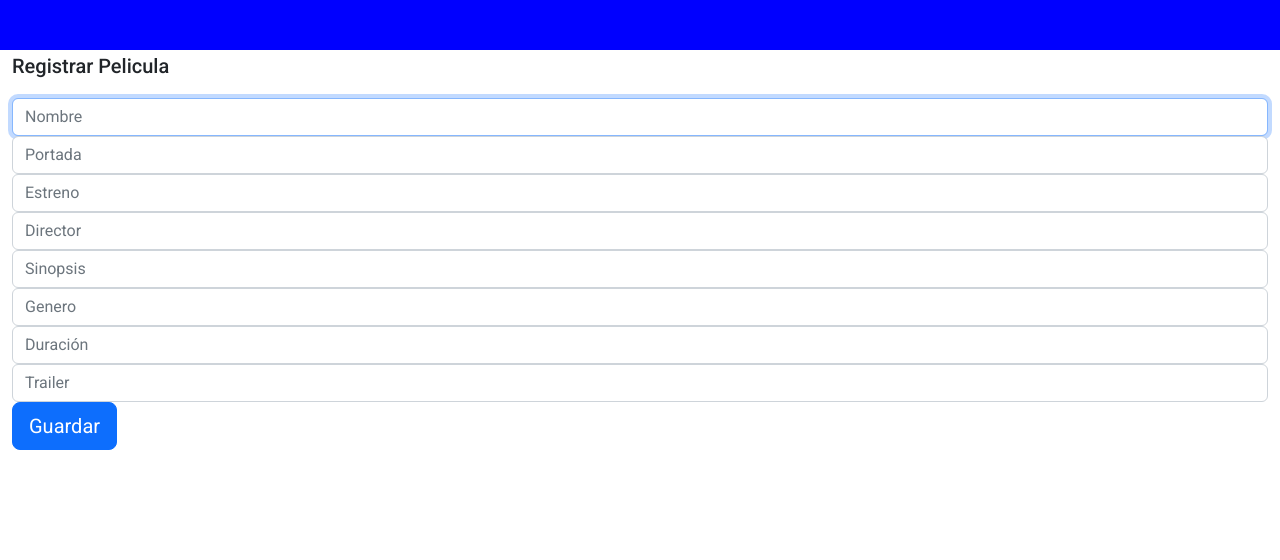
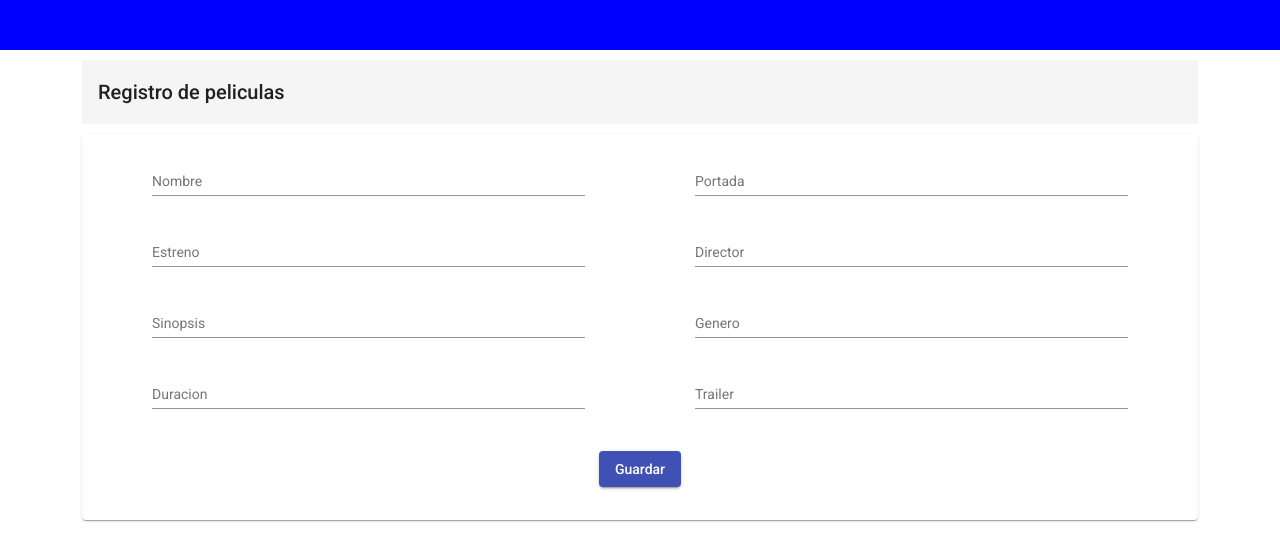
Before and after one commit to Leon564/movieStation-app, an Angular app: page /pelicula/crear in a window 1280 px wide. Shown: the top 560 px of the page. Built offline with nearby package versions, Linux system fonts and the light colour scheme.

Commit message:
frontend desing

```diff
--- a/package.json
+++ b/package.json
@@ -21,6 +21,7 @@
     "@angular/platform-browser-dynamic": "^14.1.0",
     "@angular/router": "^14.1.0",
     "rxjs": "~7.5.0",
+    "sweetalert2": "^11.4.35",
     "tslib": "^2.3.0",
     "zone.js": "~0.11.4"
   },
--- a/src/app/admin/login/login.component.css
+++ b/src/app/admin/login/login.component.css
@@ -0,0 +1,6 @@
+.container{
+  width: 30%;
+}
+.ancho{
+  width: 50%;
+}
--- a/src/app/crear-pelicula/crear-pelicula.component.css
+++ b/src/app/crear-pelicula/crear-pelicula.component.css
@@ -0,0 +1,8 @@
+:host {
+    display: flex;
+    flex-direction: column;
+    align-items: flex-start;
+  }
+.ancho{
+  width: 80%;
+}
--- a/src/app/crear-pelicula/crear-pelicula.component.html
+++ b/src/app/crear-pelicula/crear-pelicula.component.html
@@ -1,31 +1,62 @@
-<main class="container-fluid">
-    <!--login form with username an password-->
-    <form [formGroup]="checkoutForm" class="form-signin" (ngSubmit)="crear()">
-        <h2 class="form-signin-heading">Registrar Pelicula</h2>
-        <label for="nombre" class="sr-only">Nombre</label>
-        <input type="text" id="nombre" class="form-control" placeholder="Nombre" required autofocus formControlName="nombre"  name="nombre">
-
-        <label for="portada" class="sr-only">Portada</label>
-        <input type="text" id="portada" class="form-control" placeholder="Portada" required formControlName="portada"  name="portada">
-
-        <label for="estreno" class="sr-only">Estreno</label>
-        <input type="text" id="estreno" class="form-control" placeholder="Estreno" required formControlName="estreno"  name="estreno">
-
-        <label for="director" class="sr-only">Director</label>
-        <input type="text" id="director" class="form-control" placeholder="Director" required formControlName="director"  name="director">
-
-        <label for="sinopsis" class="sr-only">Sinopsis</label>
-        <input type="text" id="sinopsis" class="form-control" placeholder="Sinopsis" required formControlName="sinopsis"  name="sinopsis">
-
-        <label for="genero" class="sr-only">Genero</label>
-        <input type="text" id="genero" class="form-control" placeholder="Genero" required formControlName="genero"  name="genero">
-
-        <label for="duración" class="sr-only">Duración</label>
-        <input type="text" id="duración" class="form-control" placeholder="Duración" required formControlName="duración"  name="duración">
-
-        <label for="trailer" class="sr-only">Trailer</label>
-        <input type="text" id="trailer" class="form-control" placeholder="Trailer" required formControlName="trailer"  name="trailer">
-
-        <button class="btn btn-lg btn-primary btn-block" type="submit">Guardar</button>
-    </form>
-</main>
+<div class="container">
+    <mat-toolbar style="margin-top:10px;">
+        <span>Registro de peliculas</span>
+      </mat-toolbar>
+      <mat-card style="margin-top: 10px;">
+        <form [formGroup]="checkoutForm" (ngSubmit)="crear()">
+            <mat-grid-list cols="2" rowHeight="70px">
+                <mat-grid-tile [colspan]="1" [rowspan]="1">
+                    <mat-form-field class="ancho">
+                        <mat-label>Nombre</mat-label>
+                        <input matInput formControlName="nombre">
+                    </mat-form-field>
+                </mat-grid-tile>
+                <mat-grid-tile [colspan]="1" [rowspan]="1">
+                    <mat-form-field class="ancho">
+                        <mat-label>Portada</mat-label>
+                        <input matInput formControlName="portada">
+                    </mat-form-field>
+                </mat-grid-tile>
+                <mat-grid-tile [colspan]="1" [rowspan]="1">
+                    <mat-form-field class="ancho">
+                        <mat-label>Estreno</mat-label>
+                        <input matInput formControlName="estreno">
+                    </mat-form-field>
+                </mat-grid-tile>
+                <mat-grid-tile [colspan]="1" [rowspan]="1">
+                    <mat-form-field class="ancho">
+                        <mat-label>Director</mat-label>
+                        <input matInput formControlName="director">
+                    </mat-form-field>
+                </mat-grid-tile>
+                <mat-grid-tile [colspan]="1" [rowspan]="1">
+                    <mat-form-field class="ancho">
+                        <mat-label>Sinopsis</mat-label>
+                        <input matInput formControlName="sinopsis">
+                    </mat-form-field>
+                </mat-grid-tile>
+                <mat-grid-tile [colspan]="1" [rowspan]="1">
+                    <mat-form-field class="ancho">
+                        <mat-label>Genero</mat-label>
+                        <input matInput formControlName="genero">
+                    </mat-form-field>
+                </mat-grid-tile>
+                <mat-grid-tile [colspan]="1" [rowspan]="1">
+                    <mat-form-field class="ancho">
+                        <mat-label>Duracion</mat-label>
+                        <input matInput formControlName="duración">
+                    </mat-form-field>
+                </mat-grid-tile>
+                <mat-grid-tile [colspan]="1" [rowspan]="1">
+                    <mat-form-field class="ancho">
+                        <mat-label>Trailer</mat-label>
+                        <input matInput formControlName="trailer">
+                    </mat-form-field>
+                </mat-grid-tile>
+                <mat-grid-tile [colspan]="2" [rowspan]="1">
+                    <button type="submit" mat-raised-button color="primary">Guardar</button>
+                </mat-grid-tile>
+            </mat-grid-list>
+        </form>
+    </mat-card>
+</div>
--- a/src/app/crear-pelicula/crear-pelicula.component.ts
+++ b/src/app/crear-pelicula/crear-pelicula.component.ts
@@ -4,12 +4,16 @@ import { Router } from '@angular/router';
 import { PeliculaDTO } from '../dto/pelicula-DTO';
 import { AuthService } from '../services/auth/auth.service';
 import { PeliculasService } from '../services/peliculas/peliculas.service';
+import Swal from 'sweetalert2';
+
+
 
 @Component({
   selector: 'app-crear-pelicula',
   templateUrl: './crear-pelicula.component.html',
   styleUrls: ['./crear-pelicula.component.css']
 })
+
 export class CrearPeliculaComponent implements OnInit {
   constructor(private form:FormBuilder, private service: PeliculasService,private auth:AuthService,private router:Router) { }
 
@@ -30,15 +34,39 @@ export class CrearPeliculaComponent implements OnInit {
     this.service.create(<PeliculaDTO>this.checkoutForm.value, localStorage.getItem("token")!).subscribe((data:any)=>{
       if (data.status === 406) {
         this.auth.logOut();
-        alert(data.message);
+        alert('error');
       }
-      if (data.status === 404) return alert('server error');
-      alert(data.mensaje);
+      if (data.status === 404) return this.alert404();
+      this.alertcreate();
       this.router.navigate(['/']);
     },(error:any)=>{
-      alert('error');
+      this.alertnologin();
       this.auth.logOut();
     });
   }
+  alertnologin(){
+    Swal.fire({
+      position: 'center',
+      icon: 'error',
+      title: 'Inicio de sesion requerido para esta operación',
+      showConfirmButton: true,
+    })
+  }
+  alertcreate(){
+    Swal.fire({
+      position: 'center',
+      icon: 'success',
+      title: 'Pelicula creada correctamente',
+      showConfirmButton: true,
+    })
+  }
+  alert404(){
+    Swal.fire({
+      position: 'center',
+      icon: 'error',
+      title: 'El servidor no responde',
+      showConfirmButton: true,
+    })
+  }
 
 }
--- a/src/app/editar-pelicula/editar-pelicula.component.css
+++ b/src/app/editar-pelicula/editar-pelicula.component.css
@@ -0,0 +1,3 @@
+.ancho{
+    width: 80%;
+  }
--- a/src/app/editar-pelicula/editar-pelicula.component.html
+++ b/src/app/editar-pelicula/editar-pelicula.component.html
@@ -1,31 +1,62 @@
-<main class="container-fluid">
-    <!--login form with username an password-->
-    <form [formGroup]="checkoutForm" class="form-signin" (ngSubmit)="crear()">
-        <h2 class="form-signin-heading">Registrar Pelicula</h2>
-        <label for="nombre" class="sr-only">Nombre</label>
-        <input type="text" id="nombre" class="form-control" placeholder="Nombre" required autofocus formControlName="nombre"  name="nombre">
-
-        <label for="portada" class="sr-only">Portada</label>
-        <input type="text" id="portada" class="form-control" placeholder="Portada" required formControlName="portada"  name="portada">
-
-        <label for="estreno" class="sr-only">Estreno</label>
-        <input type="text" id="estreno" class="form-control" placeholder="Estreno" required formControlName="estreno"  name="estreno">
-
-        <label for="director" class="sr-only">Director</label>
-        <input type="text" id="director" class="form-control" placeholder="Director" required formControlName="director"  name="director">
-
-        <label for="sinopsis" class="sr-only">Sinopsis</label>
-        <textarea type="text" id="sinopsis" class="form-control" placeholder="Sinopsis" required formControlName="sinopsis"  name="sinopsis"></textarea>
-
-        <label for="genero" class="sr-only">Genero</label>
-        <input type="text" id="genero" class="form-control" placeholder="Genero" required formControlName="genero"  name="genero">
-
-        <label for="duración" class="sr-only">Duración</label>
-        <input type="text" id="duración" class="form-control" placeholder="Duración" required formControlName="duración"  name="duración">
-
-        <label for="trailer" class="sr-only">Trailer</label>
-        <input type="text" id="trailer" class="form-control" placeholder="Trailer" required formControlName="trailer"  name="trailer">
-
-        <button class="btn btn-lg btn-primary btn-block" type="submit">Guardar</button>
-    </form>
-</main>
+<div class="container">
+    <mat-toolbar style="margin-top: 10px;">
+        <span>Edicion de pelicula</span>
+      </mat-toolbar>
+      <mat-card style="margin-top: 10px;">
+        <form [formGroup]="checkoutForm" (ngSubmit)="crear()">
+            <mat-grid-list cols="2" rowHeight="70px">
+                <mat-grid-tile [colspan]="1" [rowspan]="1">
+                    <mat-form-field class="ancho">
+                        <mat-label>Nombre</mat-label>
+                        <input matInput formControlName="nombre">
+                    </mat-form-field>
+                </mat-grid-tile>
+                <mat-grid-tile [colspan]="1" [rowspan]="1">
+                    <mat-form-field class="ancho">
+                        <mat-label>Portada</mat-label>
+                        <input matInput formControlName="portada">
+                    </mat-form-field>
+                </mat-grid-tile>
+                <mat-grid-tile [colspan]="1" [rowspan]="1">
+                    <mat-form-field class="ancho">
+                        <mat-label>Estreno</mat-label>
+                        <input matInput formControlName="estreno">
+                    </mat-form-field>
+                </mat-grid-tile>
+                <mat-grid-tile [colspan]="1" [rowspan]="1">
+                    <mat-form-field class="ancho">
+                        <mat-label>Director</mat-label>
+                        <input matInput formControlName="director">
+                    </mat-form-field>
+                </mat-grid-tile>
+                <mat-grid-tile [colspan]="1" [rowspan]="1">
+                    <mat-form-field class="ancho">
+                        <mat-label>Sinopsis</mat-label>
+                        <input matInput formControlName="sinopsis">
+                    </mat-form-field>
+                </mat-grid-tile>
+                <mat-grid-tile [colspan]="1" [rowspan]="1">
+                    <mat-form-field class="ancho">
+                        <mat-label>Genero</mat-label>
+                        <input matInput formControlName="genero">
+                    </mat-form-field>
+                </mat-grid-tile>
+                <mat-grid-tile [colspan]="1" [rowspan]="1">
+                    <mat-form-field class="ancho">
+                        <mat-label>Duracion</mat-label>
+                        <input matInput formControlName="duración">
+                    </mat-form-field>
+                </mat-grid-tile>
+                <mat-grid-tile [colspan]="1" [rowspan]="1">
+                    <mat-form-field class="ancho">
+                        <mat-label>Trailer</mat-label>
+                        <input matInput formControlName="trailer">
+                    </mat-form-field>
+                </mat-grid-tile>
+                <mat-grid-tile [colspan]="2" [rowspan]="1">
+                    <button type="submit" [disabled]="checkoutForm.invalid" mat-raised-button color="primary">Guardar</button>
+                </mat-grid-tile>
+            </mat-grid-list>
+        </form>
+    </mat-card>
+</div>
--- a/src/app/editar-pelicula/editar-pelicula.component.ts
+++ b/src/app/editar-pelicula/editar-pelicula.component.ts
@@ -1,10 +1,12 @@
 import { Component, OnInit } from '@angular/core';
-import { FormBuilder } from '@angular/forms';
+import { FormBuilder, Validators } from '@angular/forms';
 import { ActivatedRoute, Router } from '@angular/router';
 import { Subscription } from 'rxjs';
 import { PeliculaDTO } from '../dto/pelicula-DTO';
 import { AuthService } from '../services/auth/auth.service';
 import { PeliculasService } from '../services/peliculas/peliculas.service';
+import Swal from 'sweetalert2';
+import { ThisReceiver } from '@angular/compiler';
 
 @Component({
   selector: 'app-editar-pelicula',
@@ -26,7 +28,7 @@ export class EditarPeliculaComponent implements OnInit {
   }
 
   checkoutForm = this.form.group({
-    nombre: '',
+    nombre: ['', Validators.required],
     portada: '',
     estreno: '',
     director: '',
@@ -45,7 +47,7 @@ export class EditarPeliculaComponent implements OnInit {
           this.checkoutForm.patchValue(pelicula.obtener);
         },
         (error: any) => {
-          alert('Pelicula no encontrada');
+          this.alertpelicula();
           this.router.navigate(['/']);
         }
       );
@@ -61,17 +63,57 @@ export class EditarPeliculaComponent implements OnInit {
       )
       .subscribe(
         (data: any) => {
-          if (data.status === 404) return alert('server error');
-          alert(data.mensaje);
+          if (data.status === 404) return this.alert404();
+          this.alertconfirm();
           this.router.navigate(['/']);
         },
         (error: any) => {
           if (error.status === 401) {
-            alert('sesion expirada');
+            this.alertsesion();
             return this.auth.logOut();
           }
-          return alert('Error al editar pelicula');
+          return this.alerterror();
         }
-      );
+      )
+  }
+  alertpelicula(){
+    Swal.fire({
+      position: 'center',
+      icon: 'error',
+      title: 'La pelicula no fue encontrada',
+      showConfirmButton: true,
+    })
+  }
+  alert404(){
+    Swal.fire({
+      position: 'center',
+      icon: 'error',
+      title: 'El servidor no responde',
+      showConfirmButton: true,
+    })
+  }
+  alertconfirm(){
+    Swal.fire({
+      position: 'center',
+      icon: 'success',
+      title: 'Pelicula editada correctamente',
+      showConfirmButton: true,
+    })
+  }
+  alertsesion(){
+    Swal.fire({
+      position: 'center',
+      icon: 'warning',
+      title: 'Su sesion ha expirado, ingrese sesion de nuevo',
+      showConfirmButton: true,
+    })
+  }
+  alerterror(){
+    Swal.fire({
+      position: 'center',
+      icon: 'error',
+      title: 'Error al editar la pelicula',
+      showConfirmButton: true,
+    })
   }
 }
```
Also changed, not shown: src/app/admin/login/login.component.html (+29 -19 lines), src/app/admin/login/login.component.ts (+14 -4 lines), src/app/app.module.ts (+16 -1 lines), src/assets/img/logo.jpg (added), 1 other file (tests, documents, lock files or other folders).
